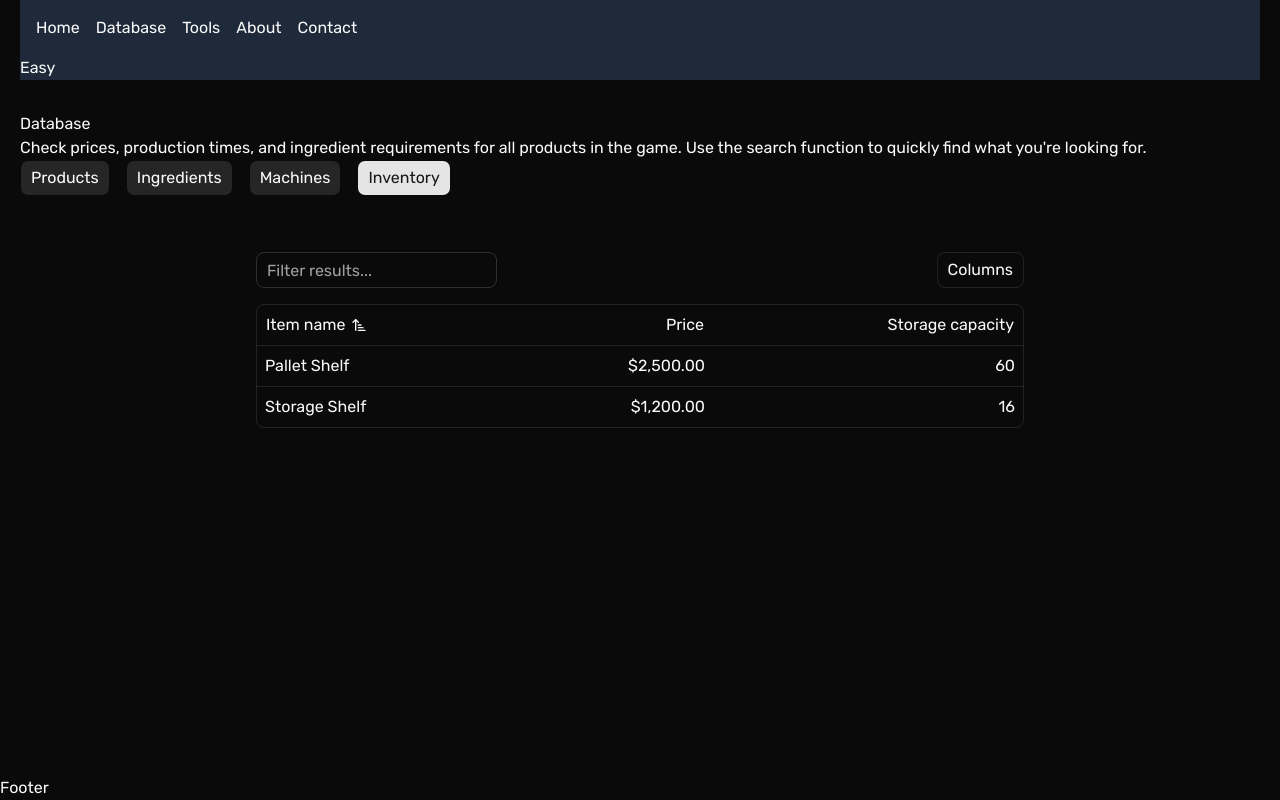
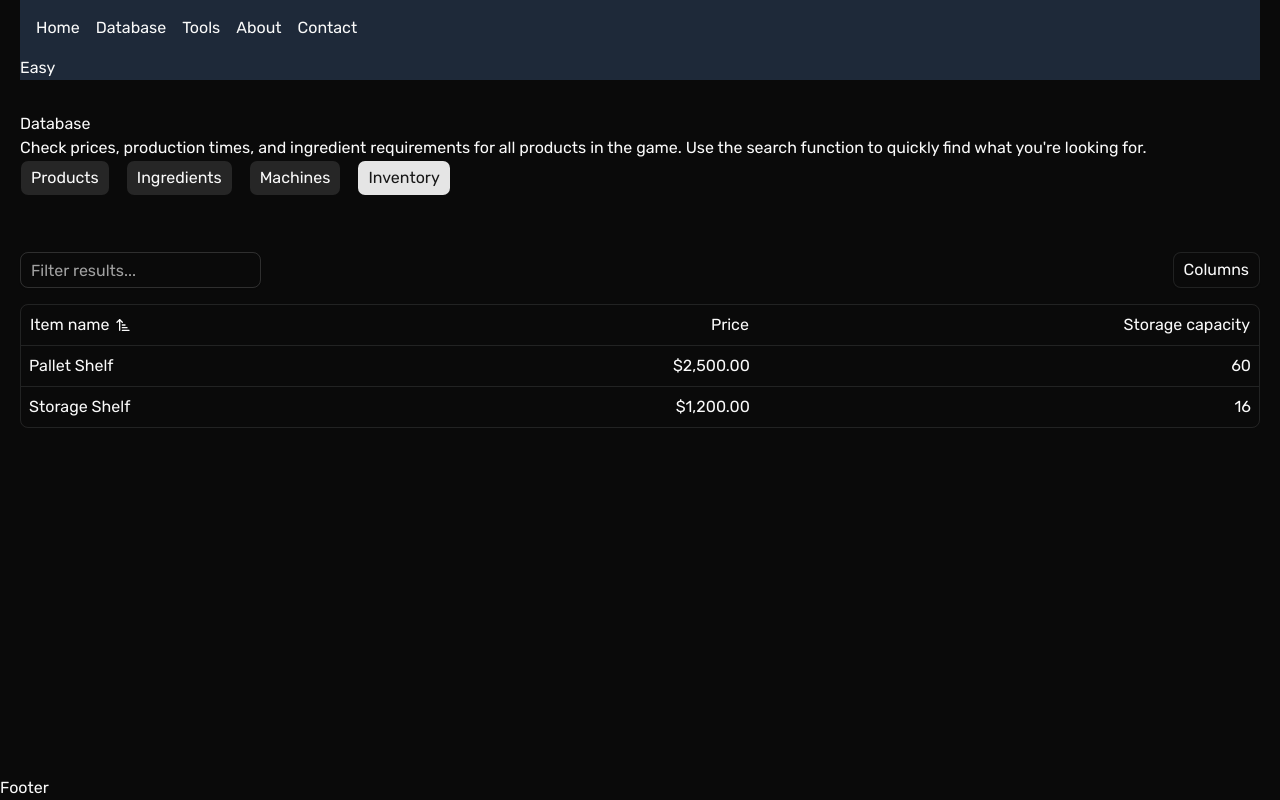
Before and after one commit to Dudeldups/big-ambitions-tools, a Next.js app: page /en/database/inventory in a window 1280 px wide. Built offline with nearby package versions, Linux system fonts and the light colour scheme.

Commit message:
fix max-width

```diff
--- a/components/tables/data-table.tsx
+++ b/components/tables/data-table.tsx
@@ -74,7 +74,7 @@ export function DataTable<TData, TValue>({
   });
 
   return (
-    <div className={`mx-auto w-full max-w-3xl ${className}`}>
+    <div className={`mx-auto w-full ${className}`}>
       <div className="flex items-center py-4">
         <form className="mr-auto">
           <Label htmlFor="search" className="sr-only">
```
